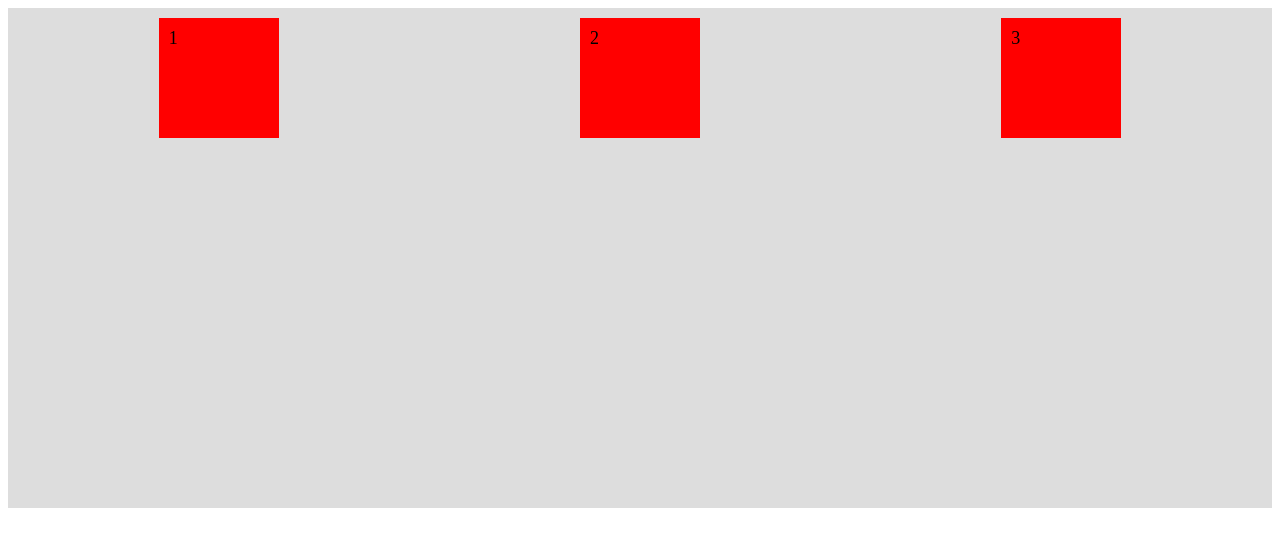
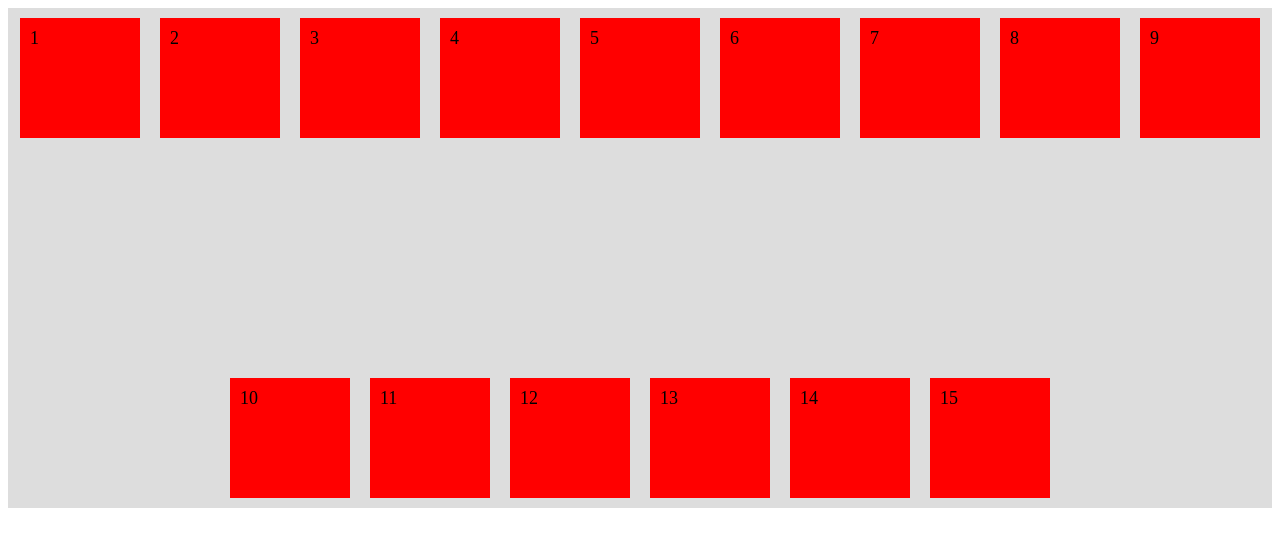
Before and after one commit to DanielWallaws/B7WebTasks, a plain HTML site: page HTML e CSS/responsividade/flexbox/index.html in a window 1280 px wide. Drawn offline with Linux system fonts and the light colour scheme.

Commit message:
latest flexbox essentials

```diff
--- a/HTML e CSS/responsividade/flexbox/index.html
+++ b/HTML e CSS/responsividade/flexbox/index.html
@@ -9,10 +9,11 @@
     .container {
         height: 500px;
         display: flex;
-        justify-content: space-around;
-        /* align-items: center; */
-        /* flex-wrap: nowrap; */
+        justify-content: center;
+        align-items: flex-start;
+        flex-wrap: wrap;
         flex-direction: row;
+        align-content: space-between;
         /* flex-flow: row wrap; */
         background-color: #dddddd;
         /* margin: 10px; */
@@ -31,6 +32,15 @@
         padding: 10px;
         font-size: 18px;
     }
+    /* .div10 {
+        align-self: flex-start;
+    } */
+    /* .div10 {
+        order: -1;
+    }
+    .div14 {
+        order: -2;
+    } */
     /* .div1 {
         flex: 1;
         background-color: #FF0000;
@@ -96,13 +106,18 @@
         <div class="div1">1</div>
         <div class="div2">2</div>
         <div class="div3">3</div>
-        <!-- <div class="div4">4</div>
+        <div class="div4">4</div>
         <div class="div5">5</div>
         <div class="div6">6</div>
         <div class="div7">7</div>
         <div class="div8">8</div>
         <div class="div9">9</div>
-        <div class="div10">10</div> -->
+        <div class="div10">10</div>
+        <div class="div11">11</div>
+        <div class="div12">12</div>
+        <div class="div13">13</div>
+        <div class="div14">14</div>
+        <div class="div15">15</div>
     </div>
     <!-- <div class="container2">
         <div>1</div>
```
